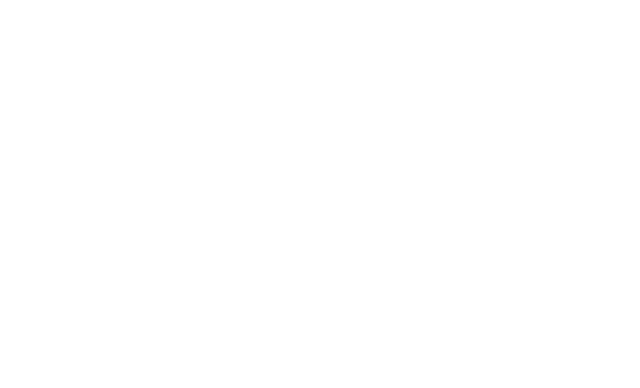
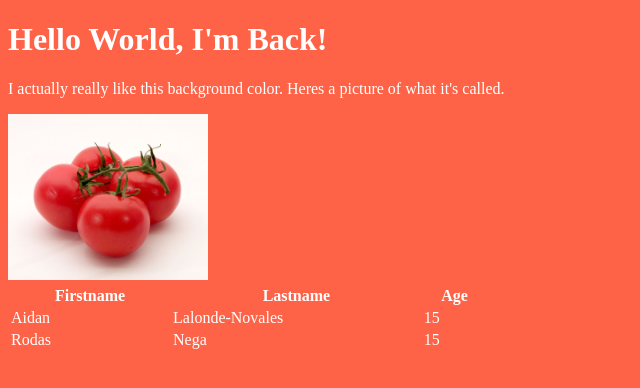
Before and after one commit to Aidan-Lalonde-Novales/Unit-2-06-Basic, a plain HTML site: page index.html in a window 1280 px wide. Shown: the whole page, without its empty margins (0-640 px from the left). Drawn offline with Linux system fonts and the light colour scheme.

Commit message:
Finished the project. Rough Copy.

```diff
--- a/index.html
+++ b/index.html
@@ -1,5 +1,5 @@
 <!DOCTYPE html>
-<!-- Code that has many different styling attributes and cool text with bold, italics, etc. -->
+<!-- Alike previous webpages, but with IDs and tables. -->
 <html>
  <head>
    <meta charset="utf-8">
@@ -9,5 +9,26 @@
    <meta name="viewport" content="width=device-width">
    <title>Unit 2-05, By Aidan</title>
  </head>
- <body>
+ <body style="background-color:tomato;">
+   <h1 id="Aidan's Header" style="color:white;">Hello World, I'm Back!</h1>
+   <p id="Aidan's Paragraph" style="color:white;">I actually really like this background color. Heres a picture of what it's called.</p>
+   <img id="Aidan's Tomatos" src="images/tomato.jpg" alt="tomato" width="200">
+   <table id="Aidan's Table" style="width:38%; color:white;">
+    <tr>
+     <th>Firstname</th>
+     <th>Lastname</th>
+     <th>Age</th>
+    </tr>
+    <tr>
+     <td>Aidan</td>
+     <td>Lalonde-Novales</td>
+     <td>15</td>
+    </tr>
+    <tr>
+     <td>Rodas</td>
+     <td>Nega</td>
+     <td>15</td>
+    </tr>
+   </table>
+ </body>
 </html>
```
Also changed, not shown: images/tomato.jpg (added).
